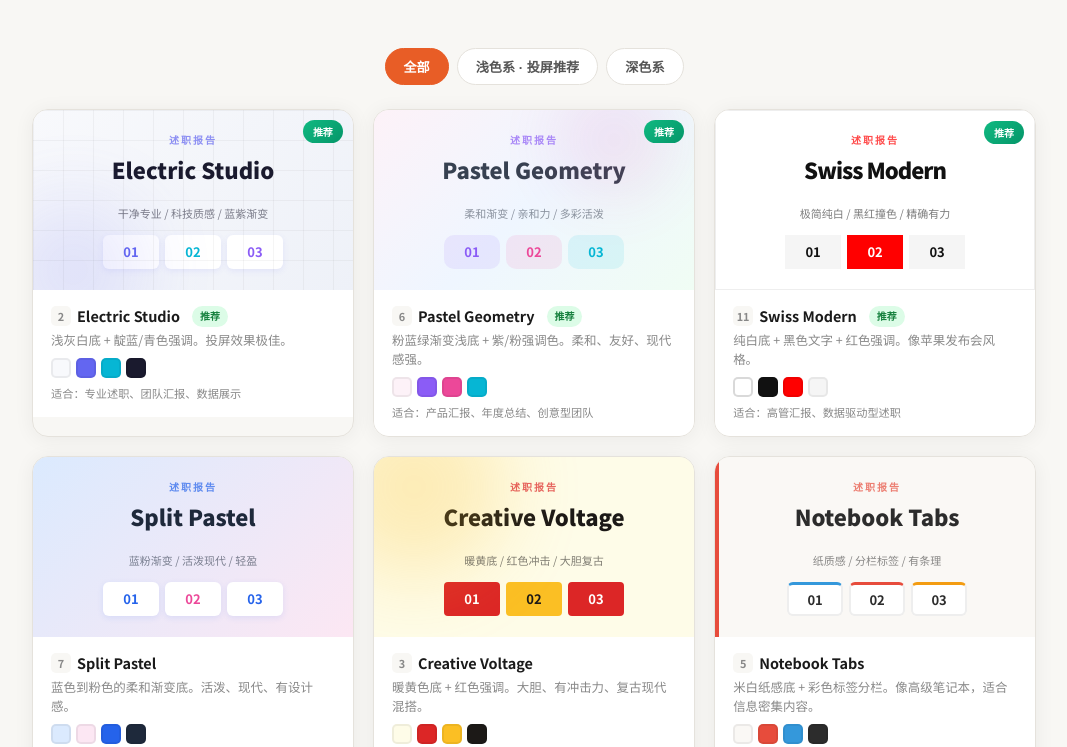
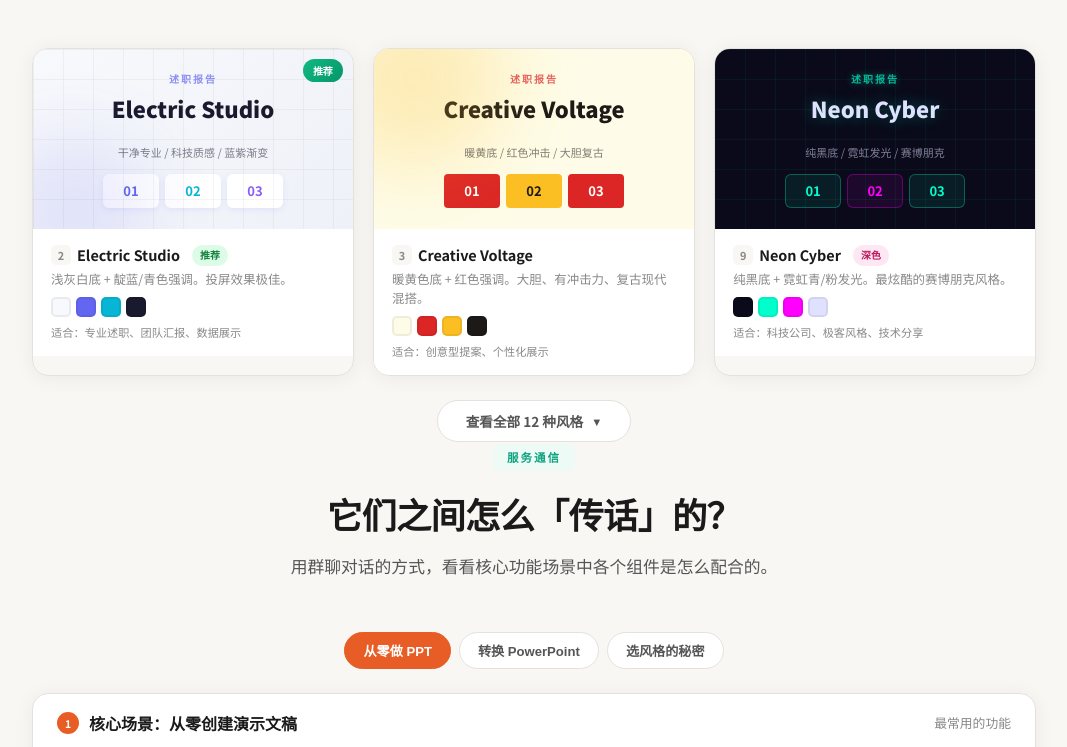
Before and after one commit to AmyX2025/repo-visual-gallery, a plain HTML site: page frontend-slides/index.html in a window 1280 px wide. Shown: the part 2345-3092 px from the top of the page, without its empty margins (106-1173 px from the left). Drawn offline with Linux system fonts and the light colour scheme.

Commit message:
feat: collapse style gallery by default, show 3 featured + expand button

```diff
--- a/frontend-slides/index.html
+++ b/frontend-slides/index.html
@@ -337,6 +337,22 @@ section{padding:clamp(3rem,8vw,6rem) 0}
 .style-card:hover{transform:translateY(-3px);box-shadow:var(--shadow-lg)}
 .style-card.hidden-card{display:none}
 
+/* Collapse: only show featured cards */
+.style-gallery.collapsed .style-card:not([data-featured]){display:none}
+
+/* Expand button */
+.expand-btn{
+  display:flex;align-items:center;justify-content:center;gap:8px;
+  margin:1.5rem auto 0;padding:10px 28px;
+  background:var(--bg-card);border:1.5px solid var(--border);border-radius:99px;
+  font-family:var(--font-sans);font-size:0.85rem;font-weight:600;
+  color:var(--text-secondary);cursor:pointer;
+  transition:all 0.25s ease;
+}
+.expand-btn:hover{border-color:var(--accent);color:var(--accent)}
+.expand-btn .arrow{transition:transform 0.3s ease;font-size:0.7rem}
+.expand-btn.expanded .arrow{transform:rotate(180deg)}
+
 .style-preview{
   height:180px;position:relative;
   display:flex;flex-direction:column;justify-content:center;align-items:center;
@@ -768,16 +784,10 @@ section{padding:clamp(3rem,8vw,6rem) 0}
     <p>每一种风格都模拟了一张幻灯片效果。浅色系适合会议室投屏，深色系视觉冲击力更强。</p>
   </div>
 
-  <div class="scenario-tabs fade-in" style="margin-bottom:1.5rem">
-    <button class="scenario-tab active" onclick="filterStyles('all',this)">全部</button>
-    <button class="scenario-tab" onclick="filterStyles('light',this)">浅色系 · 投屏推荐</button>
-    <button class="scenario-tab" onclick="filterStyles('dark',this)">深色系</button>
-  </div>
-
-  <div class="style-gallery fade-in" id="styleGallery">
-
-    <!-- Light: Electric Studio -->
-    <div class="style-card" data-theme="light">
+  <div class="style-gallery collapsed fade-in" id="styleGallery">
+
+    <!-- Light: Electric Studio [FEATURED] -->
+    <div class="style-card" data-theme="light" data-featured>
       <div class="style-preview sp-electric-studio">
         <div class="rec-badge">推荐</div>
         <div class="deco-circle"></div><div class="deco-grid deco-grid-dark"></div>
@@ -849,8 +859,8 @@ section{padding:clamp(3rem,8vw,6rem) 0}
       </div>
     </div>
 
-    <!-- Light: Creative Voltage -->
-    <div class="style-card" data-theme="light">
+    <!-- Light: Creative Voltage [FEATURED] -->
+    <div class="style-card" data-theme="light" data-featured>
       <div class="style-preview sp-creative-voltage">
         <div class="deco-circle"></div>
         <div class="mock-tag">述职报告</div>
@@ -954,8 +964,8 @@ section{padding:clamp(3rem,8vw,6rem) 0}
       </div>
     </div>
 
-    <!-- Dark: Neon Cyber -->
-    <div class="style-card" data-theme="dark">
+    <!-- Dark: Neon Cyber [FEATURED] -->
+    <div class="style-card" data-theme="dark" data-featured>
       <div class="style-preview sp-neon-cyber">
         <div class="deco-grid"></div>
         <div class="mock-tag">述职报告</div>
@@ -990,6 +1000,17 @@ section{padding:clamp(3rem,8vw,6rem) 0}
       </div>
     </div>
 
+  </div>
+
+  <button class="expand-btn fade-in" id="expandStylesBtn" onclick="toggleStyleGallery()">
+    <span class="expand-text">查看全部 12 种风格</span>
+    <span class="arrow">&#9660;</span>
+  </button>
+
+  <div class="scenario-tabs fade-in" id="styleFilterTabs" style="display:none;margin-top:1.2rem">
+    <button class="scenario-tab active" onclick="filterStyles('all',this)">全部</button>
+    <button class="scenario-tab" onclick="filterStyles('light',this)">浅色系 · 投屏推荐</button>
+    <button class="scenario-tab" onclick="filterStyles('dark',this)">深色系</button>
   </div>
 </section>
 
@@ -1479,7 +1500,30 @@ const observer = new IntersectionObserver((entries)=>{
 
 document.querySelectorAll('.fade-in').forEach(el=>observer.observe(el));
 
-// ===== Filter style gallery =====
+// ===== Style gallery expand/collapse =====
+function toggleStyleGallery(){
+  const gallery = document.getElementById('styleGallery');
+  const btn = document.getElementById('expandStylesBtn');
+  const tabs = document.getElementById('styleFilterTabs');
+  const isCollapsed = gallery.classList.contains('collapsed');
+
+  if(isCollapsed){
+    gallery.classList.remove('collapsed');
+    btn.classList.add('expanded');
+    btn.querySelector('.expand-text').textContent = '收起风格画廊';
+    tabs.style.display = '';
+  } else {
+    gallery.classList.add('collapsed');
+    btn.classList.remove('expanded');
+    btn.querySelector('.expand-text').textContent = '查看全部 12 种风格';
+    tabs.style.display = 'none';
+    // Reset filter
+    document.querySelectorAll('#styleFilterTabs .scenario-tab').forEach(t => t.classList.remove('active'));
+    document.querySelector('#styleFilterTabs .scenario-tab').classList.add('active');
+    document.querySelectorAll('#styleGallery .style-card').forEach(c => c.classList.remove('hidden-card'));
+  }
+}
+
 function filterStyles(theme, btn){
   const tabs = btn.parentElement.querySelectorAll('.scenario-tab');
   tabs.forEach(t => t.classList.remove('active'));
```
